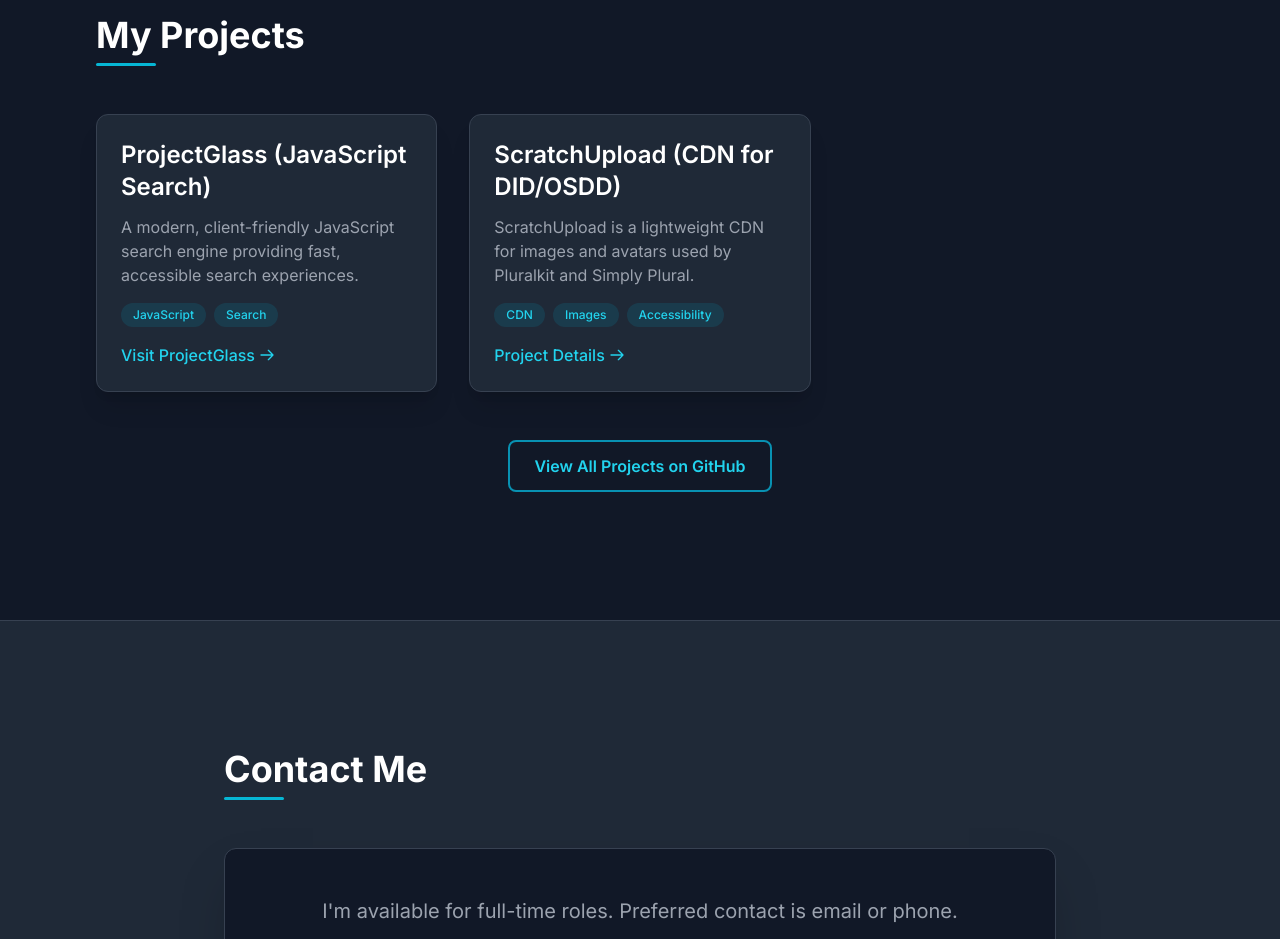
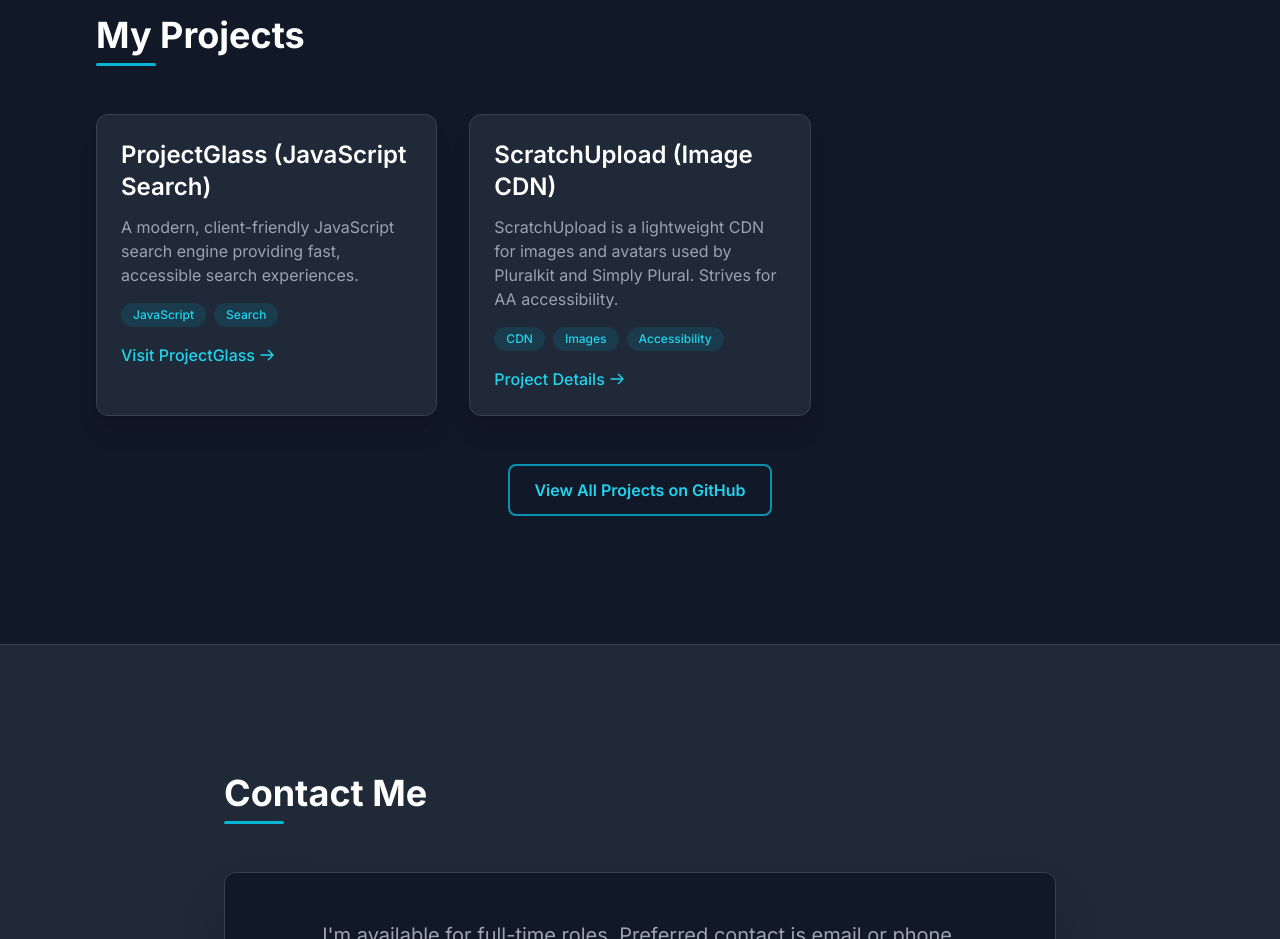
Before and after one commit to DarthKilroy/natesturtz.com, a website: page index.html in a window 1280 px wide. Shown: the part 2380-3319 px from the top of the page. Drawn offline with nearby package versions, Linux system fonts and the light colour scheme.

Commit message:
Reworded some stuff
Signed-off-by: Nate <nate@8ball.space>

```diff
--- a/index.html
+++ b/index.html
@@ -361,11 +361,11 @@
               class="bg-gray-800 p-6 rounded-xl shadow-xl border border-gray-700 hover:border-cyan-500 transition duration-300 transform hover:-translate-y-1"
             >
               <h3 class="text-2xl font-semibold text-white mb-3">
-                ScratchUpload (CDN for DID/OSDD)
+                ScratchUpload (Image CDN)
               </h3>
               <p class="text-gray-400 mb-4">
                 ScratchUpload is a lightweight CDN for images and avatars used
-                by Pluralkit and Simply Plural.
+                by Pluralkit and Simply Plural. Strives for AA accessibility.
               </p>
               <div class="flex flex-wrap gap-2 mb-4">
                 <span
```
